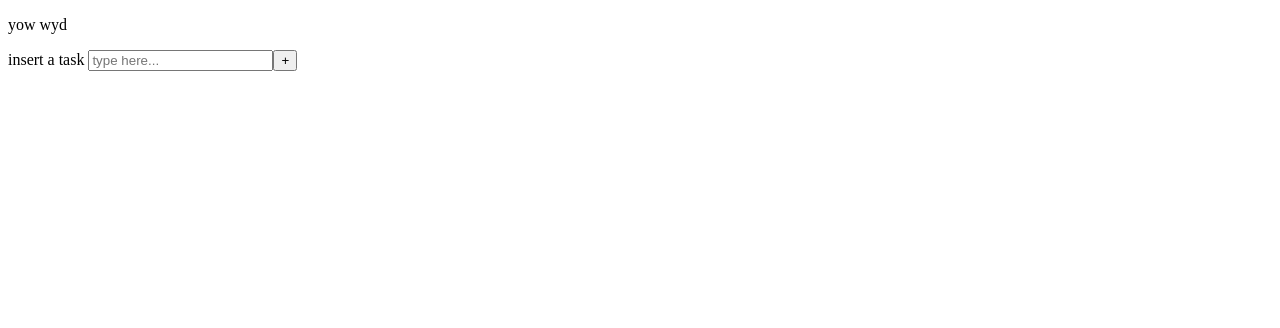
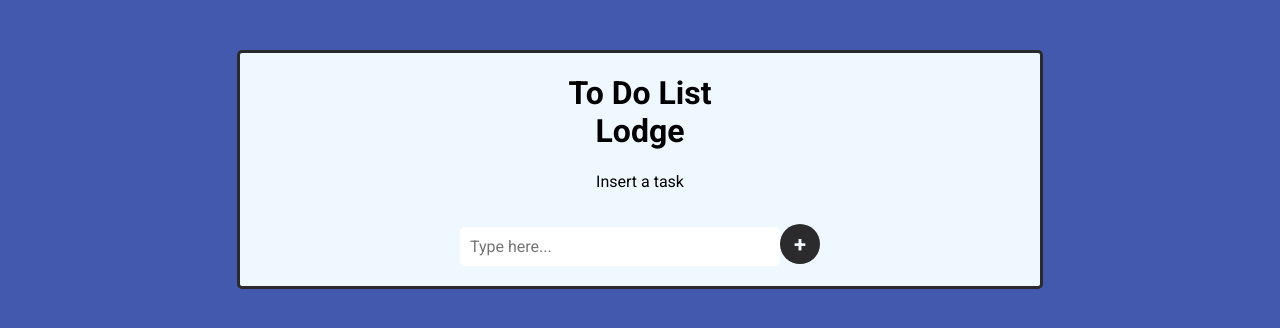
Before and after one commit to lucianoideh1/lodge-todo-list, a plain HTML site: page index.html in a window 1280 px wide. Drawn offline with Linux system fonts and the light colour scheme.

Commit message:
added basic styling on blue, orange, black and white to the site and sticking to the design

```diff
--- a/index.html
+++ b/index.html
@@ -4,13 +4,17 @@
     <meta charset="UTF-8">
     <meta http-equiv="X-UA-Compatible" content="IE=edge">
     <meta name="viewport" content="width=device-width, initial-scale=1.0">
-    <title>Document</title>
+    <title>📚 Lodge To do list </title>
+    <link rel="stylesheet" href="styles.css">
+    <link rel="preconnect" href="https://fonts.googleapis.com">
+<link rel="preconnect" href="https://fonts.gstatic.com" crossorigin>
+<link href="https://fonts.googleapis.com/css2?family=Roboto:wght@400;500;700;900&display=swap" rel="stylesheet">
 </head>
 <body>
-
     <div class="container">
-    <p class="title">yow wyd</p>
-    <label>insert a task <input placeholder="type here..." type="text" class="input-text"><button class="add-btn">+</button></label>
+       <h1>To Do List<br/>Lodge</h1>
+       <p>Insert a task </p>
+    <label><input placeholder="Type here..." type="text" class="input-text"><button class="add-btn">+</button></label>
     </div>
 <script src="index.js"></script>
 </body>
--- a/styles.css
+++ b/styles.css
@@ -0,0 +1,46 @@
+*{
+    font-family: 'Roboto', sans-serif;
+}
+body{
+    background-color: rgb(66, 89, 173);
+}
+
+.container{
+    border:3px solid #2b2b2d;
+    background-color: aliceblue;
+    border-radius: 5px;
+    width: 800px;
+    margin: 50px auto;
+    text-align: center;
+}
+
+input{
+    width: 300px;
+    padding: 10px;
+    margin: 20px 0;
+    border: none;
+    border-radius: 5px;
+    font-size: 16px;
+}
+input:focus{
+    border: none;
+    outline: none;
+}
+button{
+    width: 40px;
+    height: 40px;
+    padding: 5px;
+    font-weight: bold;
+    font-size: 22px;
+    background-color: #2b2b2d;
+    color: aliceblue;
+    margin: 0 5;
+    outline: none;
+    border: none;
+    text-align: center;
+    border-radius: 50%;
+}
+button:hover{
+    background-color: #f18a23;
+    color: black;
+}
```
Also changed, not shown: 1 other file.
